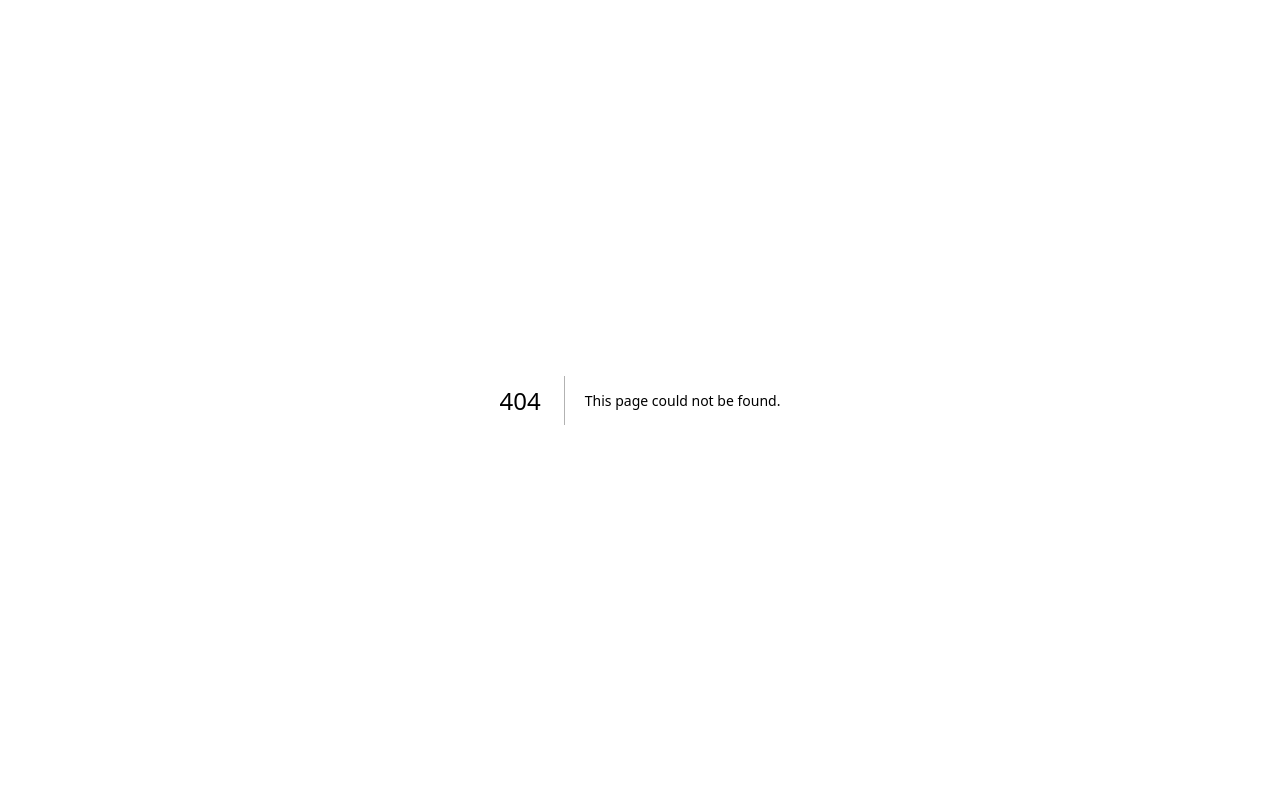
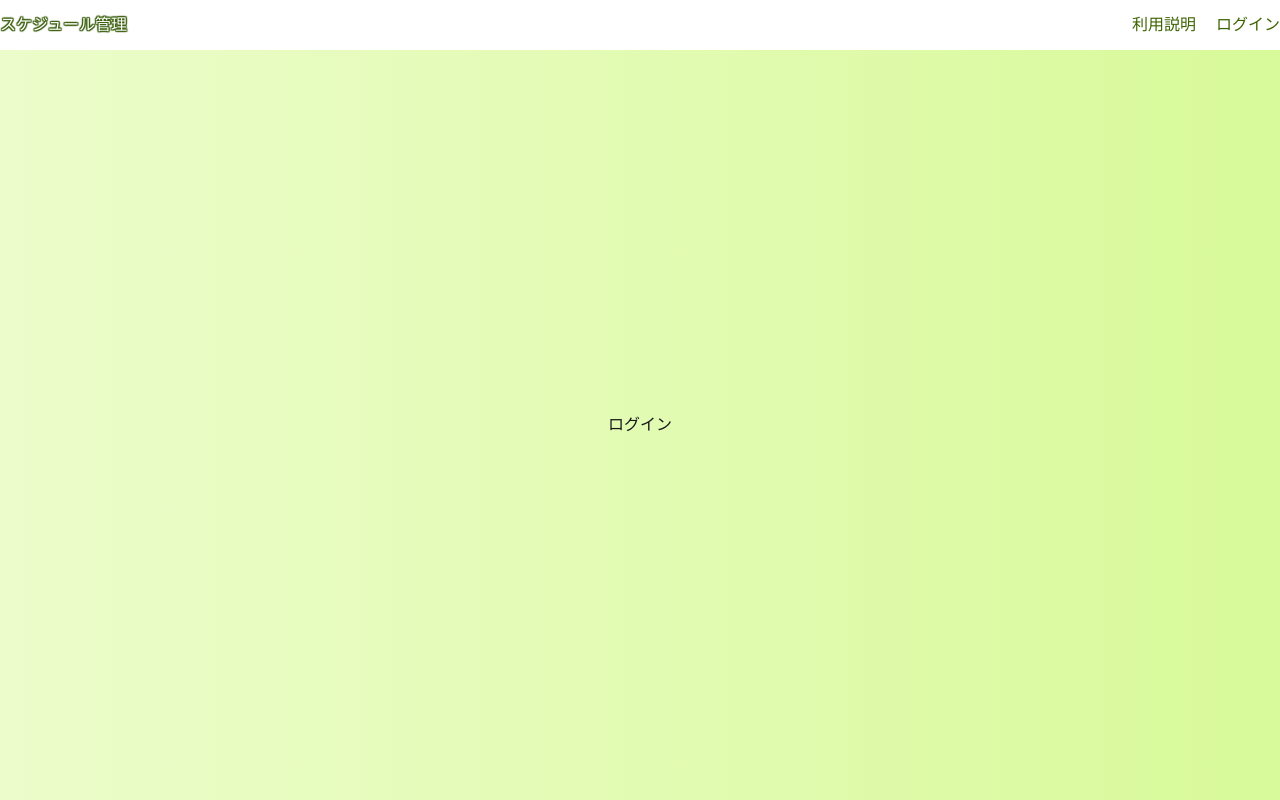
Before and after one commit to Hashimoto-Noriaki/next-app-router-schedule, a Next.js app: page /login in a window 1280 px wide. Before the commit this address had no page. Built offline with nearby package versions, Linux system fonts and the light colour scheme.

Commit message:
/loginでログイン画面に遷移

```diff
--- /dev/null
+++ b/src/app/login/page.tsx
@@ -0,0 +1,9 @@
+import  NotLoginLayout  from "../../components/templates/NotLoginLayout";
+
+export default function LoginPage() {
+    return (
+        <NotLoginLayout>
+            <h1>ログイン</h1>
+        </NotLoginLayout>
+    );
+}
--- a/src/components/templates/NotLoginLayout.tsx
+++ b/src/components/templates/NotLoginLayout.tsx
@@ -13,7 +13,7 @@ export default function NotLoginLayout({ children }: PropsType) {
                 <nav>
                     <ul className="flex gap-5 text-lime-800">
                         <li>利用説明</li>
-                        <li>ログイン</li>
+                        <li><a href="/login">ログイン</a></li>
                     </ul>
                 </nav>
             </div>
```
